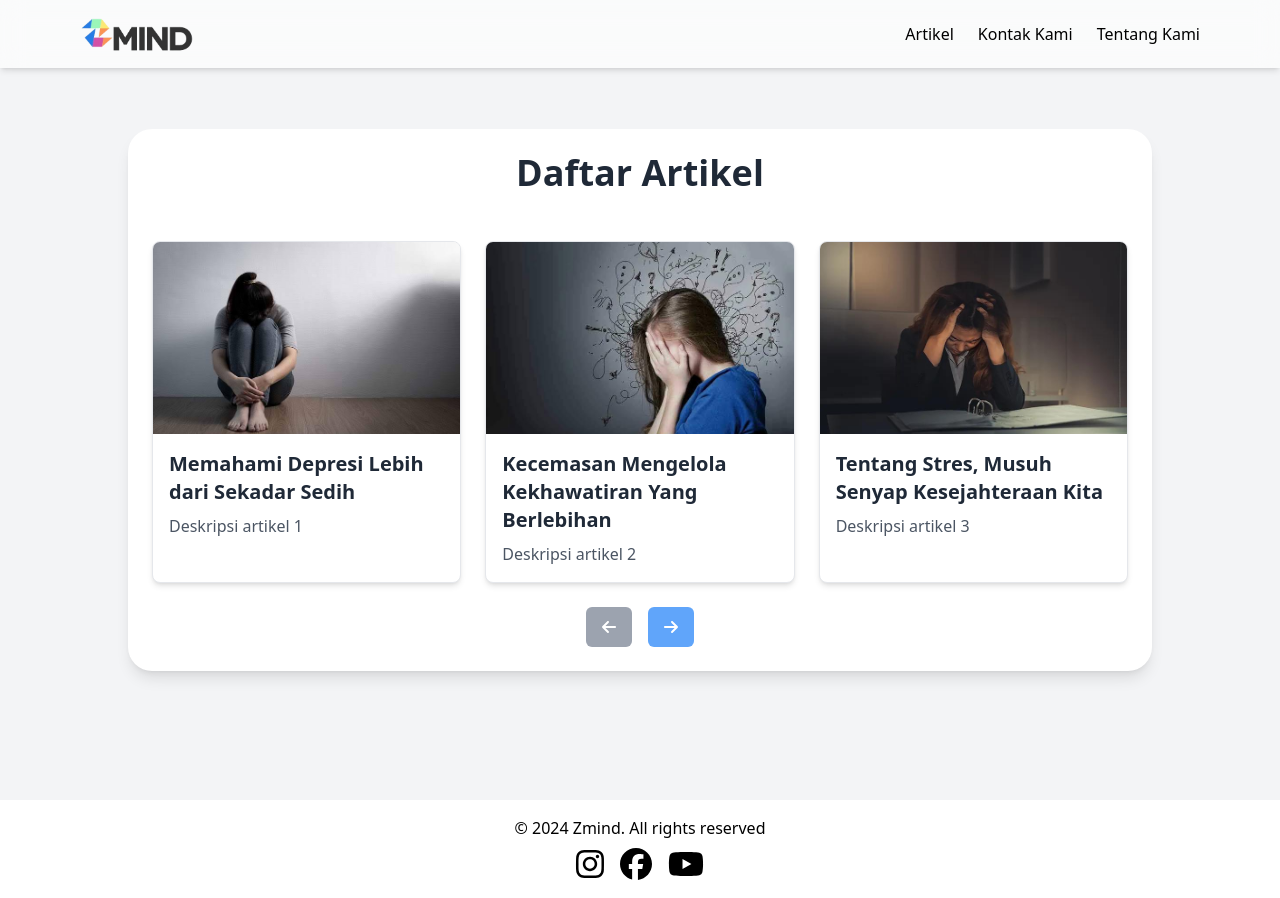
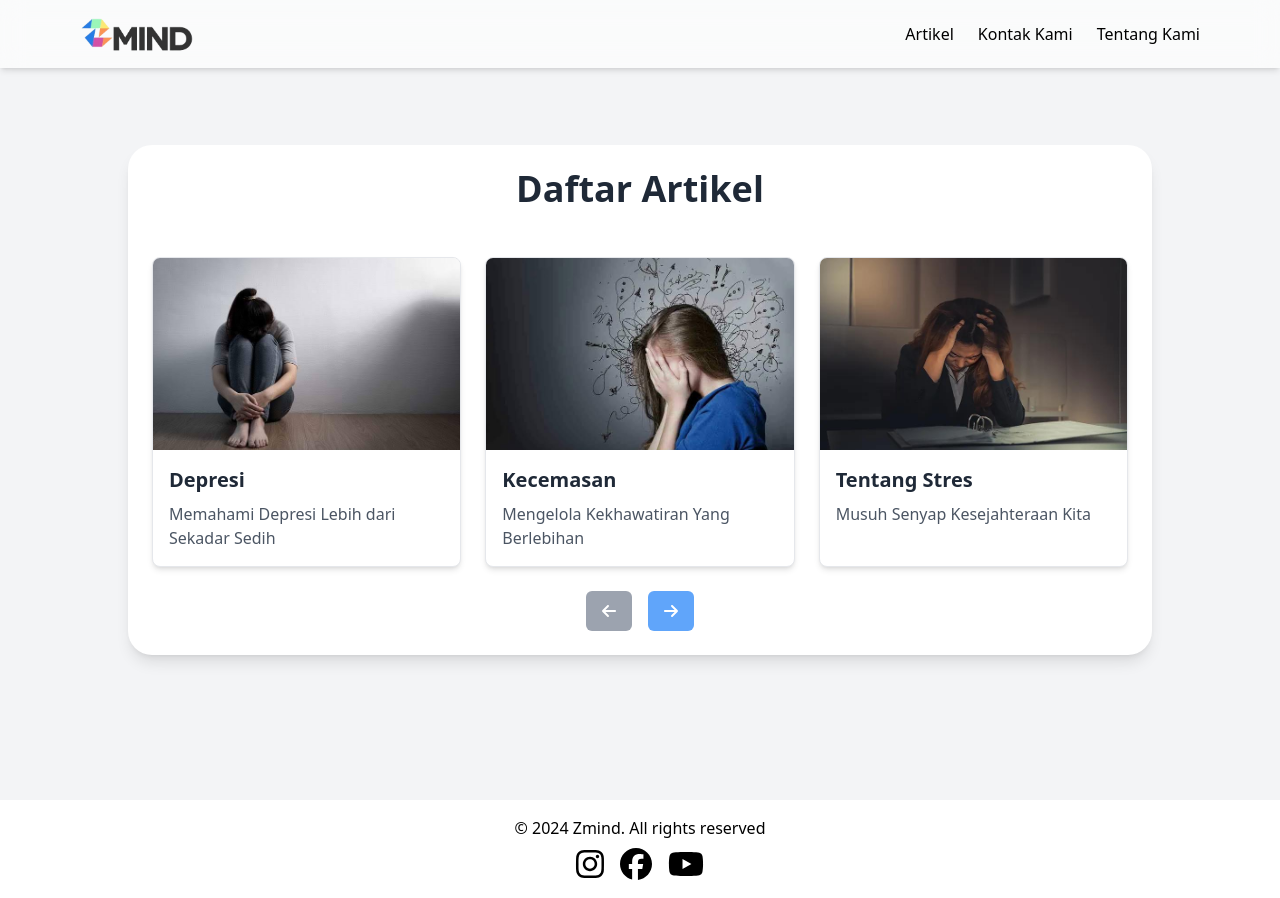
Before and after one commit to Andrysm06/ArticleZmind, a React (Vite) app: page / in a window 1280 px wide. Built offline with nearby package versions, Linux system fonts and the light colour scheme.

Commit message:
update home

```diff
--- a/src/Page/Home.jsx
+++ b/src/Page/Home.jsx
@@ -18,50 +18,50 @@ import { faArrowLeft, faArrowRight } from "@fortawesome/free-solid-svg-icons";
 const articles = [
   {
     id: 1,
-    title: "Memahami Depresi Lebih dari Sekadar Sedih",
-    description: "Deskripsi artikel 1",
+    title: " Depresi ",
+    description: "Memahami Depresi Lebih dari Sekadar Sedih",
     image: A1,
     link: "/Artikel1",
   },
   {
     id: 2,
-    title: "Kecemasan Mengelola Kekhawatiran Yang Berlebihan",
-    description: "Deskripsi artikel 2",
+    title: "Kecemasan ",
+    description: "Mengelola Kekhawatiran Yang Berlebihan",
     image: A2,
     link: "/Artikel2",
   },
   {
     id: 3,
-    title: "Tentang Stres, Musuh Senyap Kesejahteraan Kita",
-    description: "Deskripsi artikel 3",
+    title: "Tentang Stres",
+    description: "Musuh Senyap Kesejahteraan Kita",
     image: A3,
     link: "/Artikel3",
   },
   {
     id: 4,
-    title: "Pentingnya Tidur yang Cukup untuk Kesehatan Mental",
-    description: "Deskripsi artikel 4",
+    title: "Tidur dapat Mempengaruhi Kesehatan Mental?",
+    description: "Pentingnya Tidur yang Cukup untuk Kesehatan Mental",
     image: A4,
     link: "/Artikel4",
   },
   {
     id: 5,
     title: "Gizi untuk Kesehatan Mental",
-    description: "Deskripsi artikel 5",
+    description: "Nutrisi Otak dan Pola Makan Sehat",
     image: A5,
     link: "/Artikel5",
   },
   {
     id: 6,
     title: "Olahraga sebagai Terapi Alami untuk Stres dan Depresi",
-    description: "Deskripsi artikel 6",
+    description: "manfaat olahraga bagi kesehatan mental?",
     image: A6,
     link: "/Artikel6",
   },
   {
     id: 7,
     title: "Membangun Hubungan Sosial yang Sehat",
-    description: "Deskripsi artikel 7",
+    description: "Pentingnya Hubungan Sosial Untuk Kesehatan Mental",
     image: A7,
     link: "/Artikel7",
   },
@@ -75,14 +75,14 @@ const articles = [
   {
     id: 9,
     title: "Memahami Gangguan Bipolar",
-    description: "Deskripsi artikel 9",
+    description: "Apa Itu Gangguan Bipolar?",
     image: A9,
     link: "/Artikel9",
   },
   {
     id: 10,
     title: "Kesehatan Mental di Tempat Kerja",
-    description: "Deskripsi artikel 10",
+    description: "Kesehatan Mental di Tempat Kerja, Tantangan dan Solusi",
     image: A10,
     link: "/Artikel10",
   },
```
